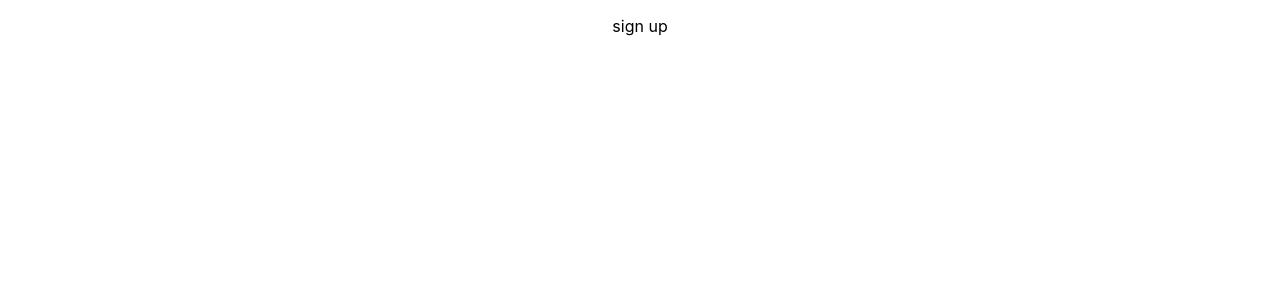
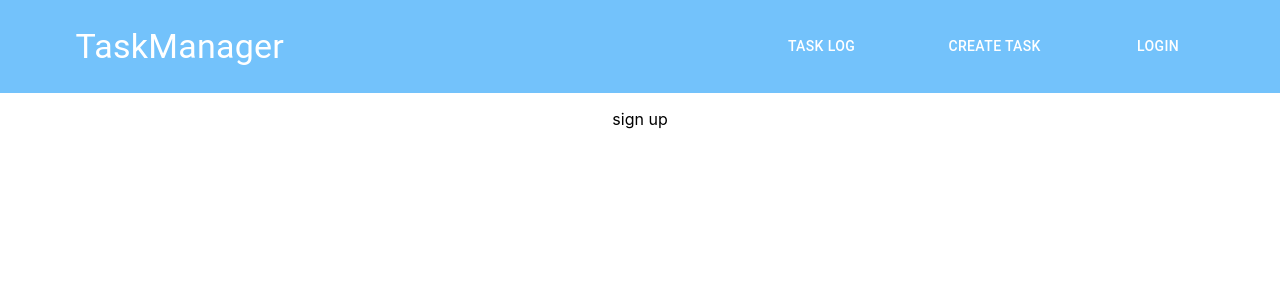
Before and after one commit to samhecht/task-manager, a React (Create React App) app in the folder task-manager/: page / in a window 1280 px wide. Shown: the top 300 px of the page. Built offline with nearby package versions, Linux system fonts and the light colour scheme.

Commit message:
added navbar

```diff
--- a/task-manager/src/authentication/SignIn.js
+++ b/task-manager/src/authentication/SignIn.js
@@ -1,9 +1,11 @@
 import React from 'react';
+import Navbar from '../general-components/Navbar';
 
 export default function SignIn() {
 
     return (
         <div>
+            <Navbar />
             <p>sign in</p>
         </div>
     )
--- a/task-manager/src/authentication/SignUp.js
+++ b/task-manager/src/authentication/SignUp.js
@@ -1,10 +1,12 @@
 import React from 'react';
+import Navbar from '../general-components/Navbar';
 
 export default function SignUp() {
 
 
     return (
         <div>
+            <Navbar />
             <p>sign up</p>
         </div>
     );
--- /dev/null
+++ b/task-manager/src/general-components/Navbar.js
@@ -0,0 +1,71 @@
+import React from 'react';
+import { makeStyles } from '@material-ui/core/styles';
+import Button from '@material-ui/core/Button';
+import Typography from '@material-ui/core/Typography';
+import { Link } from 'react-router-dom';
+import { Box } from '@material-ui/core';
+
+
+
+const useStyles = makeStyles(theme => ({
+    root: {
+      flexGrow: 1,
+    },
+    menuButton: {
+      marginRight: theme.spacing(2),
+    },
+    title: {
+      flexGrow: 1,
+    },
+}));
+
+
+
+function Navbar(){
+    const classes = useStyles();
+
+    const navBarStyle = {
+      backgroundColor: '#73C2FB',
+      padding: "2% 1%",
+    }
+
+    const linkStyle = {
+      color: 'white',
+      textDecoration: 'none',
+    }
+
+    return (
+    <div className={classes.root}>
+      <Box
+        display='flex'
+        flex-direction='row'
+        justifyContent='space-between'
+        style={navBarStyle}
+      >
+        <Box
+          marginLeft="5%"
+        >
+          <Link style={linkStyle} to="/ViewTasks">
+            <Typography variant="h4" to="/" >
+              TaskManager
+            </Typography>
+          </Link>
+        </Box>
+
+        <Box
+          display='flex'
+          flex-direction='row'
+          justifyContent='space-evenly'
+          color="inherit"
+          width="45%"
+        >
+          <Button color="inherit"><Link style={linkStyle} to="/ViewTasks">Task Log</Link></Button>
+          <Button color="inherit"><Link style={linkStyle} to="/CreateTask">Create Task</Link></Button>
+          <Button color="inherit"><Link style={linkStyle} to="/SignIn">Login</Link></Button>
+        </Box>
+      </Box>
+    </div>
+    );
+
+}
+export default Navbar;
--- a/task-manager/src/task-pages/CreateTask.js
+++ b/task-manager/src/task-pages/CreateTask.js
@@ -1,9 +1,11 @@
 import React from 'react';
+import Navbar from '../general-components/Navbar';
 
 export default function CreateTask() {
 
     return (
         <div>
+            <Navbar />
             <p>create task</p>
         </div>
     )
--- a/task-manager/src/task-pages/ViewTasks.js
+++ b/task-manager/src/task-pages/ViewTasks.js
@@ -1,9 +1,11 @@
 import React from 'react';
+import Navbar from '../general-components/Navbar';
 
 export default function ViewTasks() {
 
     return (
         <div>
+            <Navbar />
             <p>view tasks</p>
         </div>
     )
```
